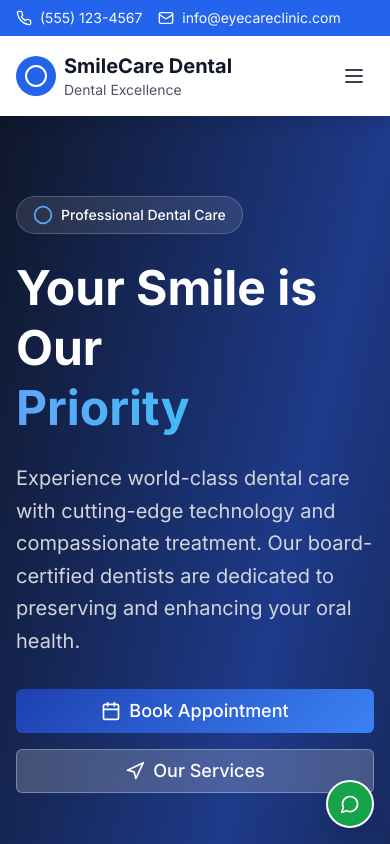
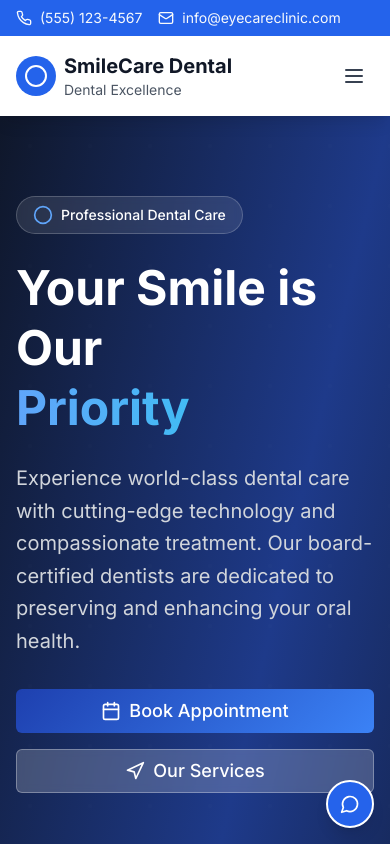
Before and after one commit to linkln33/dentist, a Next.js app: page / in a window 390 px wide. Shown: the top 844 px of the page. Built offline with nearby package versions, Linux system fonts and the light colour scheme; no server answers.

Commit message:
🦷 Fix WhatsApp button color and hero image
- Change WhatsApp button from green to blue (bg-blue-600, hover:bg-blue-700)
- Update pulse animation to blue (bg-blue-600)
- Replace hero image with better dental clinic image
- Ensure consistent blue theme throughout dental site

```diff
--- a/app/page.tsx
+++ b/app/page.tsx
@@ -127,7 +127,7 @@ export default function HomePage() {
             <div className="relative">
               <div className="relative h-[600px] rounded-3xl overflow-hidden shadow-2xl">
                 <Image
-                  src="https://images.unsplash.com/photo-1606811841689-23dfddceeeec?ixlib=rb-4.0.3&auto=format&fit=crop&w=1000&q=80"
+                  src="https://images.unsplash.com/photo-1606811971618-4486d14f3f99?ixlib=rb-4.0.3&auto=format&fit=crop&w=1000&q=80"
                   alt="Modern dental clinic with professional dental equipment"
                   fill
                   className="object-cover"
--- a/components/floating-whatsapp.tsx
+++ b/components/floating-whatsapp.tsx
@@ -113,7 +113,7 @@ export function FloatingWhatsApp() {
               e.stopPropagation()
               setIsOpen(!isOpen)
             }}
-            className="w-12 h-12 md:w-14 md:h-14 bg-green-600 hover:bg-green-700 text-white rounded-full shadow-lg hover:shadow-xl transition-all duration-300 flex items-center justify-center group cursor-pointer border-2 border-white"
+            className="w-12 h-12 md:w-14 md:h-14 bg-blue-600 hover:bg-blue-700 text-white rounded-full shadow-lg hover:shadow-xl transition-all duration-300 flex items-center justify-center group cursor-pointer border-2 border-white"
             aria-label="Open contact options"
             type="button"
             style={{ zIndex: 10000, pointerEvents: 'auto' }}
@@ -127,7 +127,7 @@ export function FloatingWhatsApp() {
 
           {/* Pulse animation for closed state */}
           {!isOpen && (
-            <div className="absolute inset-0 rounded-full bg-green-600 animate-ping opacity-20"></div>
+            <div className="absolute inset-0 rounded-full bg-blue-600 animate-ping opacity-20"></div>
           )}
         </div>
       </div>
```
